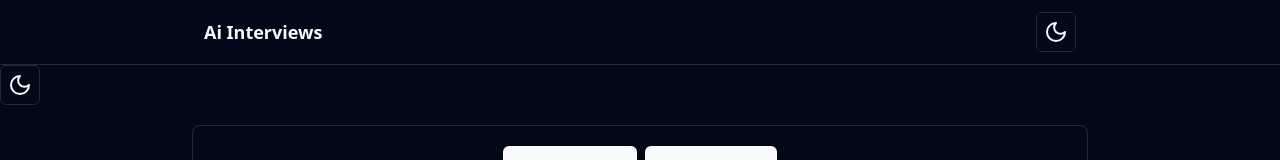
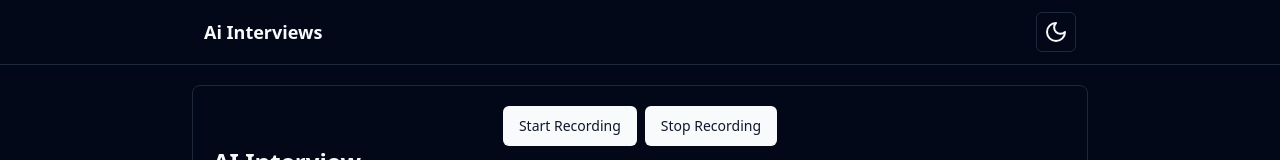
Before and after one commit to baccarani/ai-interview-1.0, a React (Vite) app: page / in a window 1280 px wide. Shown: the top 160 px of the page. Built offline with nearby package versions, Linux system fonts and the light colour scheme; no server answers.

Commit message:
update home page

```diff
--- a/src/pages/home/HomePage.tsx
+++ b/src/pages/home/HomePage.tsx
@@ -1,14 +1,12 @@
 import { Card } from "@/components/ui/card";
 import Interview from "@/features/interview/Interview";
 import Recorder from "@/features/recorder/Recorder";
-import { ModeToggle } from "@/features/theme/ModeToggle";
 import Layout from "@/layout/Layout";
 import Container from "@/layout/container/Container";
 
 const HomePage = () => {
   return (
     <Layout>
-      <ModeToggle />
       <Container className="grid grid-cols-1 gap-5 py-5">
         <Card className="p-5">
           <Recorder fileName="random" />
```
